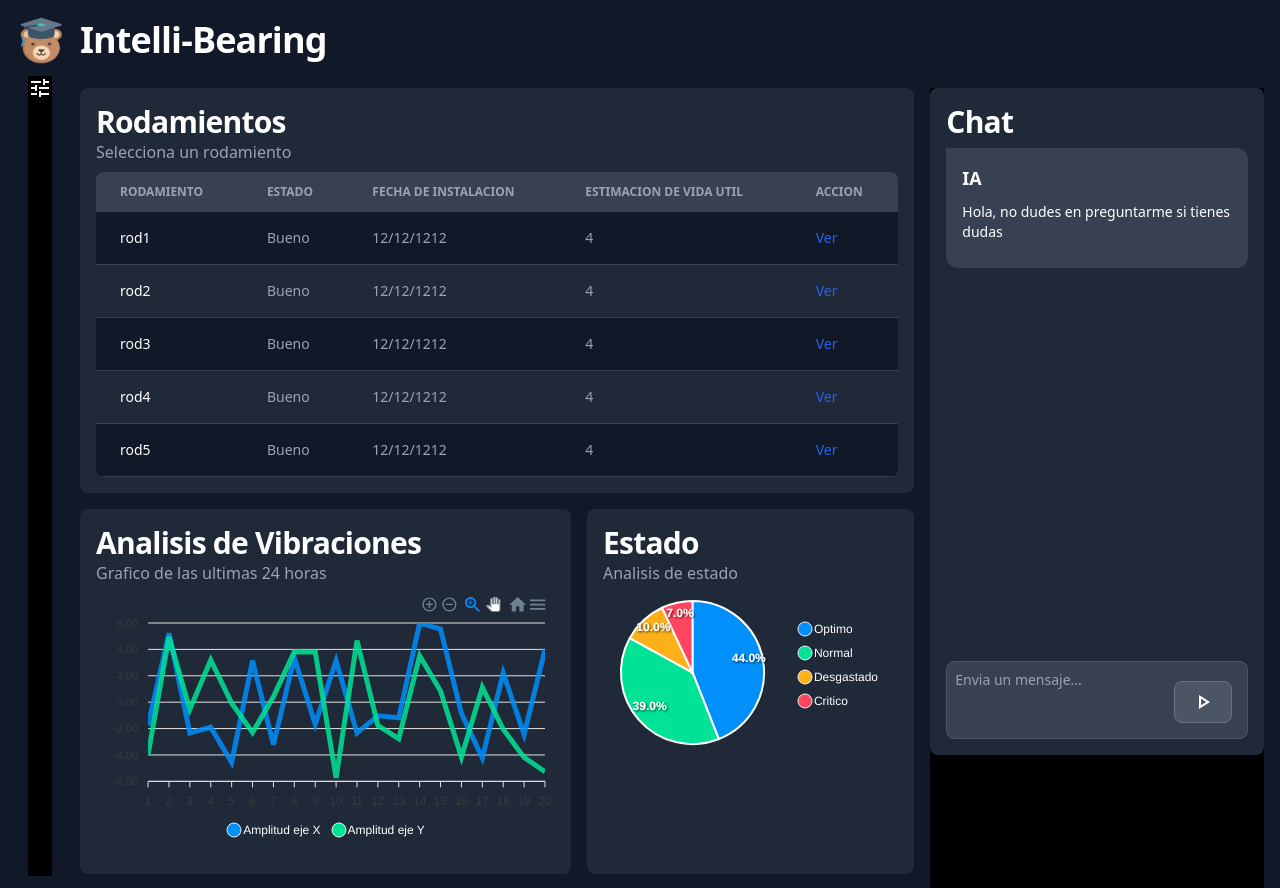
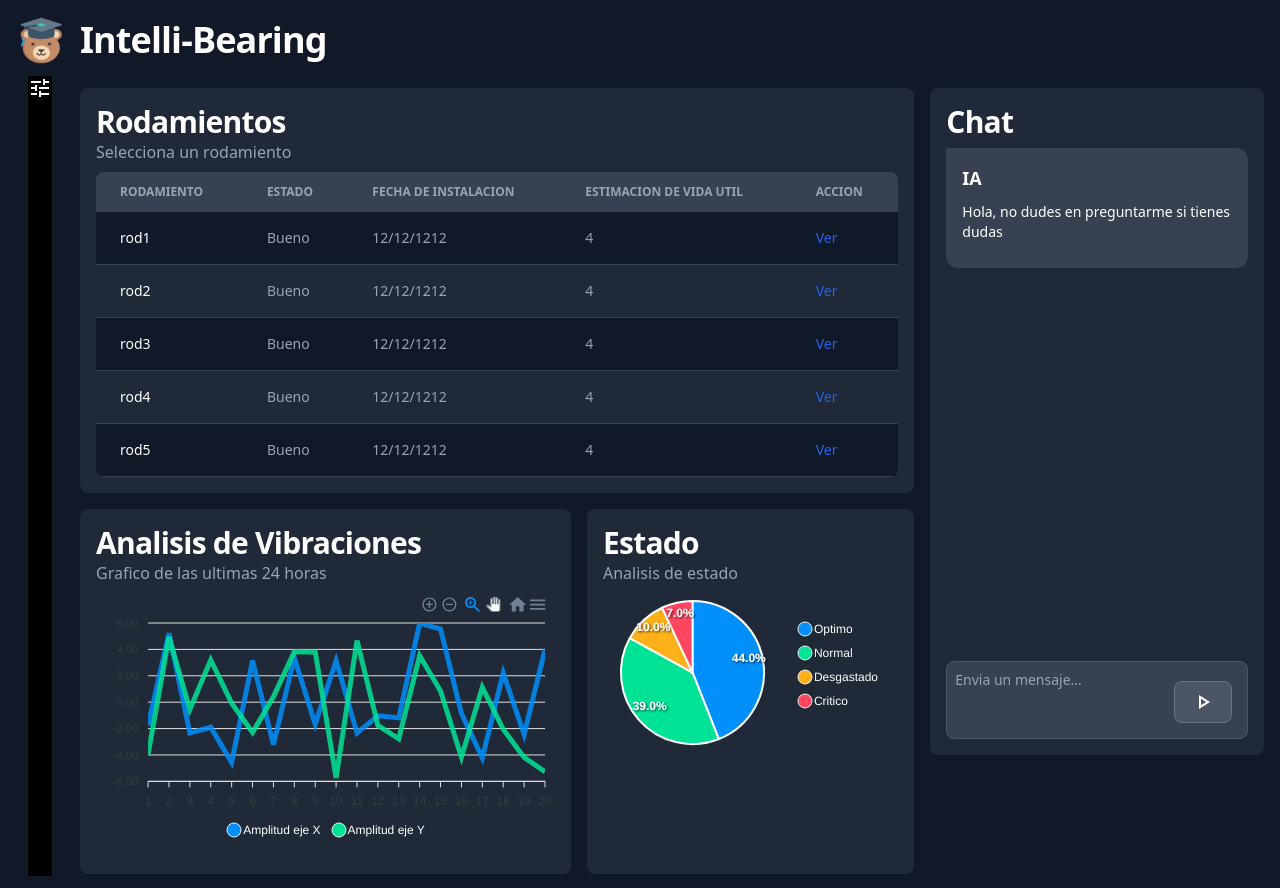
Before and after one commit to AlexFT257/Intelli-bearing-hackaton, a Next.js app in the folder Frontend/: page / in a window 1280 px wide. Built offline with nearby package versions, Linux system fonts and the light colour scheme.

Commit message:
v0.1.1: bg-black removed

```diff
--- a/Frontend/src/app/page.jsx
+++ b/Frontend/src/app/page.jsx
@@ -23,7 +23,7 @@
         </div>
       </div>
       {/* derecha /chat */}
-      <div className="flex w-2/5 bg-black h-full mx-2 my-4">
+      <div className="flex w-2/5  h-full mx-2 my-4">
         <Chat/>
       </div>
     </div>
```
